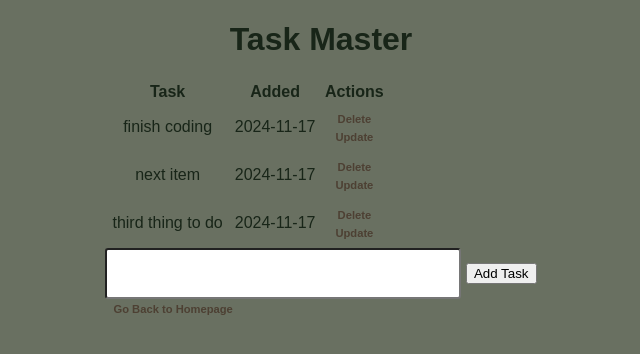
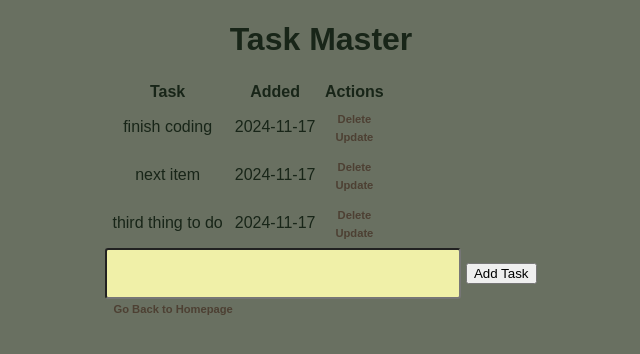
Before and after one commit to Cincinnatux/IT7039_Final, a Flask app: page /assignment in a window 1280 px wide. Shown: the top 354 px of the page, without its empty margins (319-959 px from the left). Run offline with Flask 3, Linux system fonts and the light colour scheme; data comes from the database, SQL or seed files in the repository.

Commit message:
modified:   assignment/static/css/main.css

```diff
--- a/assignment/static/css/main.css
+++ b/assignment/static/css/main.css
@@ -87,6 +87,10 @@ td {
     width: 20rem;
 }
 
+input[type="text"] {
+    background-color: hsla(60, 70%, 80%, 1);
+}
+
 @media screen and (min-width: 480px) {
     #grid {
         grid-template-columns: 1fr;
```
